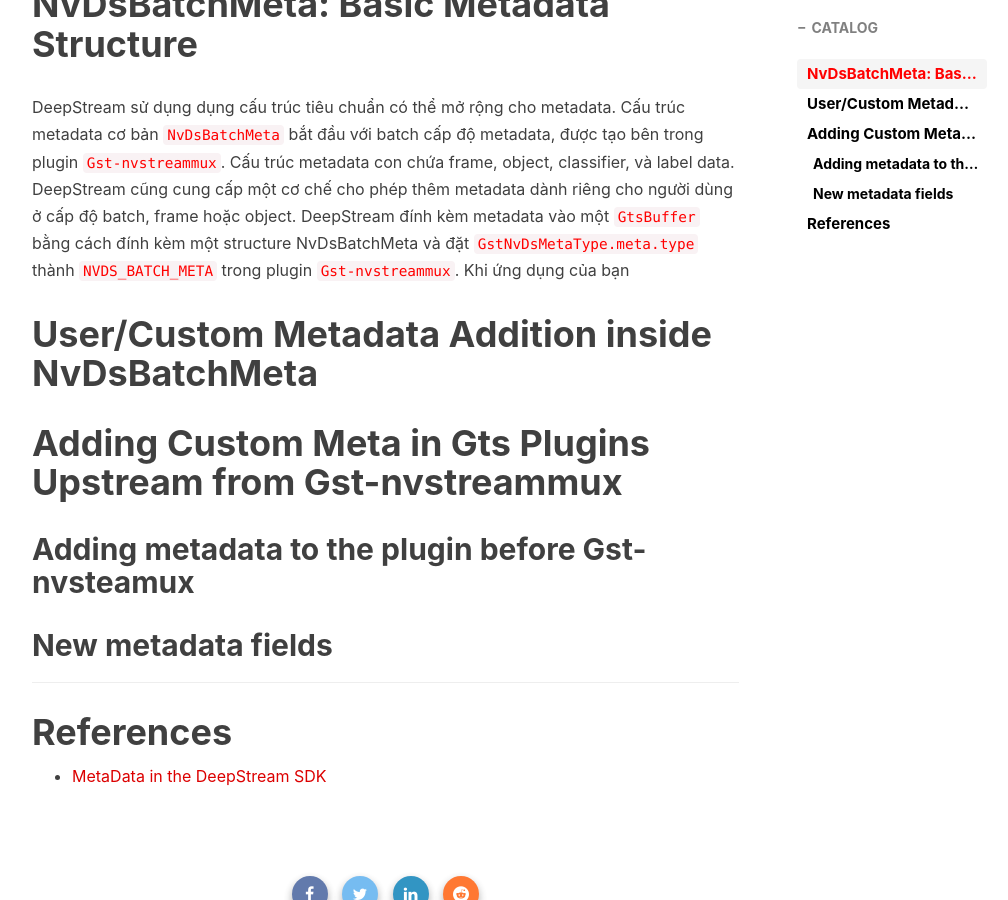
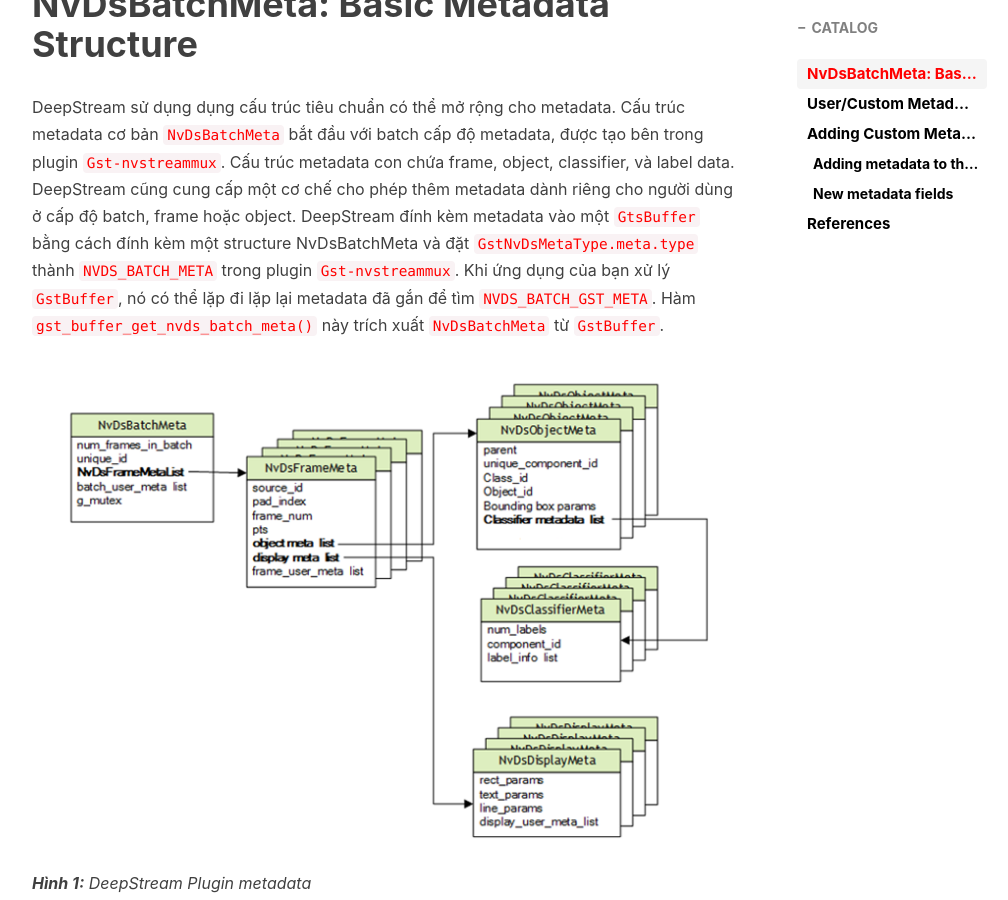
Before and after one commit to nab1010/nab1010.github.io, a Jekyll site: the page built from _posts/Knowledge/2022-12-26-DeepStream-06.md, in a window 1280 px wide and 900 px high, scrolled down 806 px. Shown: the whole window, without its empty margins (233-1241 px from the left). Built offline with Jekyll 4.4.1, drawn with Linux system fonts in a browser that asks for light colours; nearby versions of some CDN libraries; comment, search, counter and statistics services are not loaded.

Commit message:
nabang1010 update

```diff
--- a/_posts/Knowledge/2022-12-26-DeepStream-06.md
+++ b/_posts/Knowledge/2022-12-26-DeepStream-06.md
@@ -29,7 +29,11 @@ tags:
 
 # NvDsBatchMeta: Basic Metadata Structure
 
-DeepStream sử dụng dụng cấu trúc tiêu chuẩn có thể mở rộng cho metadata. Cấu trúc metadata cơ bản `NvDsBatchMeta` bắt đầu với batch cấp độ metadata, được tạo bên trong plugin `Gst-nvstreammux`. Cấu trúc metadata con chứa frame, object, classifier, và label data. DeepStream cũng cung cấp một cơ chế cho phép thêm metadata dành riêng cho người dùng ở cấp độ batch, frame hoặc object. DeepStream đính kèm metadata vào một `GtsBuffer` bằng cách đính kèm một structure NvDsBatchMeta và đặt `GstNvDsMetaType.meta.type` thành `NVDS_BATCH_META` trong plugin `Gst-nvstreammux`. Khi ứng dụng của bạn
+DeepStream sử dụng dụng cấu trúc tiêu chuẩn có thể mở rộng cho metadata. Cấu trúc metadata cơ bản `NvDsBatchMeta` bắt đầu với batch cấp độ metadata, được tạo bên trong plugin `Gst-nvstreammux`. Cấu trúc metadata con chứa frame, object, classifier, và label data. DeepStream cũng cung cấp một cơ chế cho phép thêm metadata dành riêng cho người dùng ở cấp độ batch, frame hoặc object. DeepStream đính kèm metadata vào một `GtsBuffer` bằng cách đính kèm một structure NvDsBatchMeta và đặt `GstNvDsMetaType.meta.type` thành `NVDS_BATCH_META` trong plugin `Gst-nvstreammux`. Khi ứng dụng của bạn xử lý `GstBuffer`, nó có thể lặp đi lặp lại metadata đã gắn để tìm `NVDS_BATCH_GST_META`. Hàm `gst_buffer_get_nvds_batch_meta()` này trích xuất `NvDsBatchMeta` từ `GstBuffer`.
+
+![DeepStream Plugin metadata](/img/in-post/2022/Dec/Knowledge/deepstream/DS_plugin_metadata.png "DeepStream Plugin metadata")
+
+_**Hình 1:** DeepStream Plugin metadata_
 
 # User/Custom Metadata Addition inside NvDsBatchMeta
 
```
Also changed, not shown: img/in-post/2022/Dec/Knowledge/deepstream/DS_plugin_metadata.png (added).
